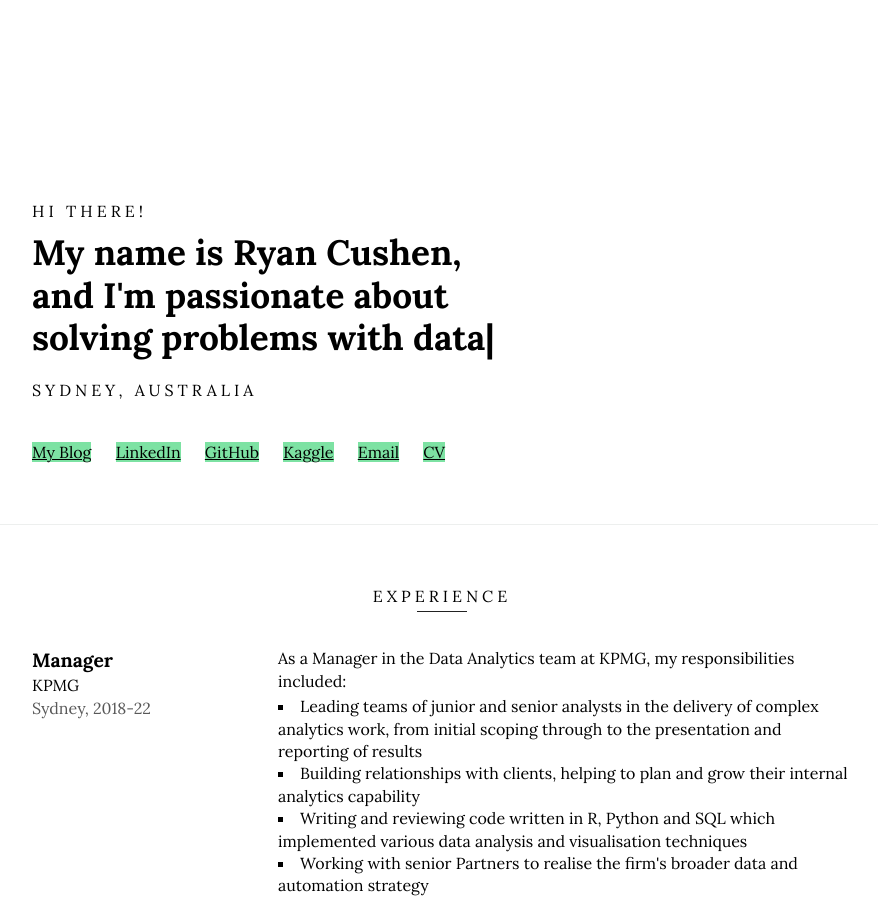
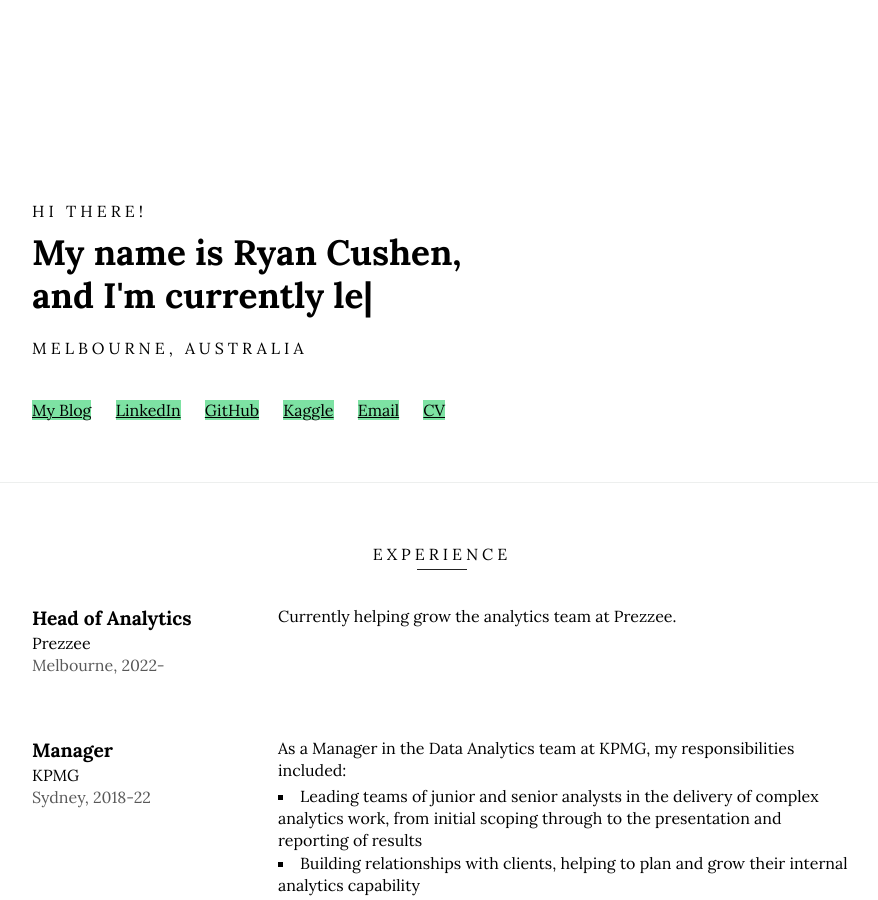
Before and after one commit to rcushen/resume, a Jekyll site: the page built from index.html, in a window 1280 px wide and 900 px high. Shown: the whole window, without its empty margins (198-1076 px from the left). Built offline with Jekyll 4.4.1, drawn with Linux system fonts in a browser that asks for light colours.

Commit message:
Update content

```diff
--- a/_config.yml
+++ b/_config.yml
@@ -8,7 +8,7 @@ baseurl: "https://ryancushen.com"
 url: "https://ryancushen.com"
 name: Ryan Cushen
 job: Manager at KPMG
-location: Sydney, Australia
+location: Melbourne, Australia
 twitter_username: rcushen
 github_username:  rcushen
 kaggle_username: rcushen
--- a/_data/jobs.yml
+++ b/_data/jobs.yml
@@ -1,3 +1,8 @@
+-   title: Head of Analytics
+    company: Prezzee
+    period: Melbourne, 2022-
+    description: Currently helping grow the analytics team at Prezzee.
+
 -   title: Manager
     company: KPMG
     period: Sydney, 2018-22
--- a/_includes/header.html
+++ b/_includes/header.html
@@ -29,9 +29,9 @@
 var options = {
 strings: [
   "passionate about solving problems with data.",
-  "currently working in analytics at KPMG.",
-  "a huge fan of The Strokes."],
-typeSpeed: 100,
+  "currently leading the analytics team at Prezzee.",
+  "trying not to take things too seriously."],
+typeSpeed: 50,
 backSpeed: 20,
 loop: false
 }
```
